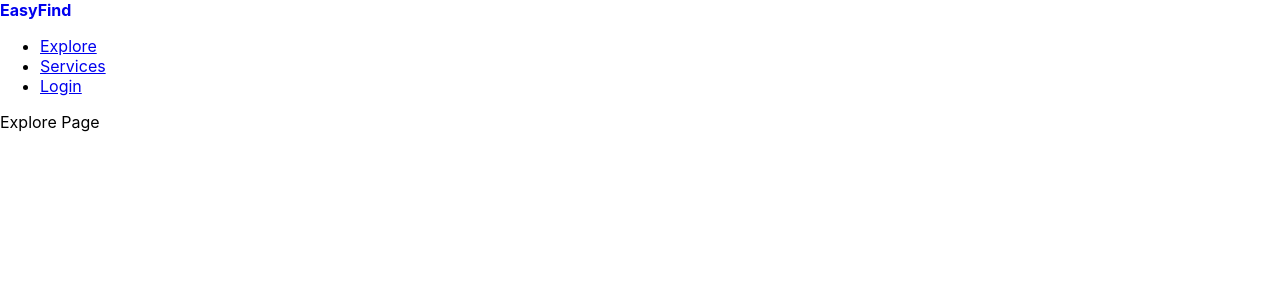
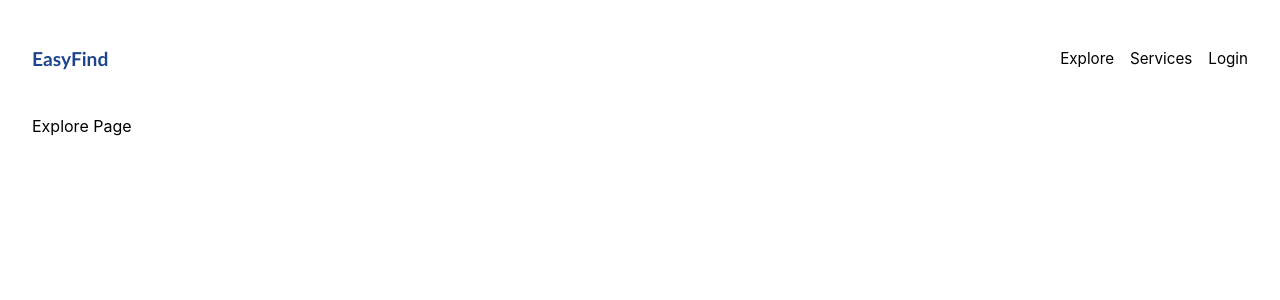
Before and after one commit to dakinnir/EasyFind, a React (Create React App) app: page / in a window 1280 px wide. Shown: the top 300 px of the page. Built offline with nearby package versions, Linux system fonts and the light colour scheme.

Commit message:
Modified the App component

```diff
--- a/src/App.css
+++ b/src/App.css
@@ -1,38 +1,3 @@
-.App {
-  text-align: center;
+.main-container {
+  margin: 0 2rem;
 }
-
-.App-logo {
-  height: 40vmin;
-  pointer-events: none;
-}
-
-@media (prefers-reduced-motion: no-preference) {
-  .App-logo {
-    animation: App-logo-spin infinite 20s linear;
-  }
-}
-
-.App-header {
-  background-color: #282c34;
-  min-height: 100vh;
-  display: flex;
-  flex-direction: column;
-  align-items: center;
-  justify-content: center;
-  font-size: calc(10px + 2vmin);
-  color: white;
-}
-
-.App-link {
-  color: #61dafb;
-}
-
-@keyframes App-logo-spin {
-  from {
-    transform: rotate(0deg);
-  }
-  to {
-    transform: rotate(360deg);
-  }
-}
--- a/src/App.js
+++ b/src/App.js
@@ -1,7 +1,8 @@
 import React from "react";
 import { Route, Routes } from "react-router-dom";
 import "./App.css";
-import { Navbar } from "./components/navigation/Navbar";
+import { MainHeader } from "./common/navigation/MainHeader";
+import { Navbar } from "./common/navigation/Navbar";
 
 // Currently being used for navbar demo
 const ExplorePage = () => {
@@ -19,13 +20,17 @@
 function App() {
   return (
     <React.Fragment>
-      <Navbar />
-      <Routes>
+      <MainHeader>
+        <Navbar />
+      </MainHeader>
+      <main className="main-container">
+        <Routes>
         <Route path="/" element={<ExplorePage />}></Route>
         <Route path="/explore" element={<ExplorePage />}></Route>
         <Route path="/services" element={<ServicesPage />}></Route>
         <Route path="/login" element={<LoginPage />}></Route>
       </Routes>
+      </main>
     </React.Fragment>
   );
 }
```
